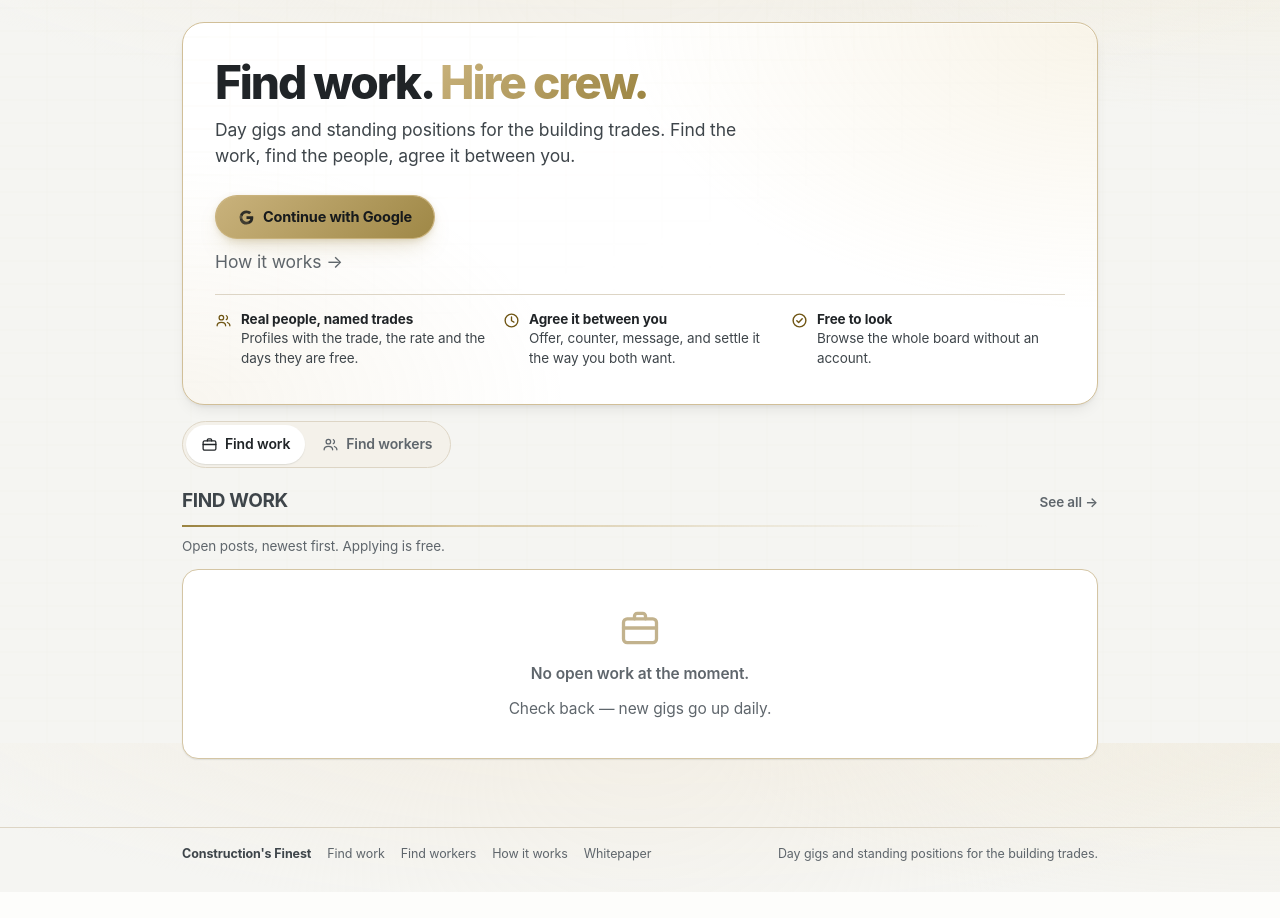
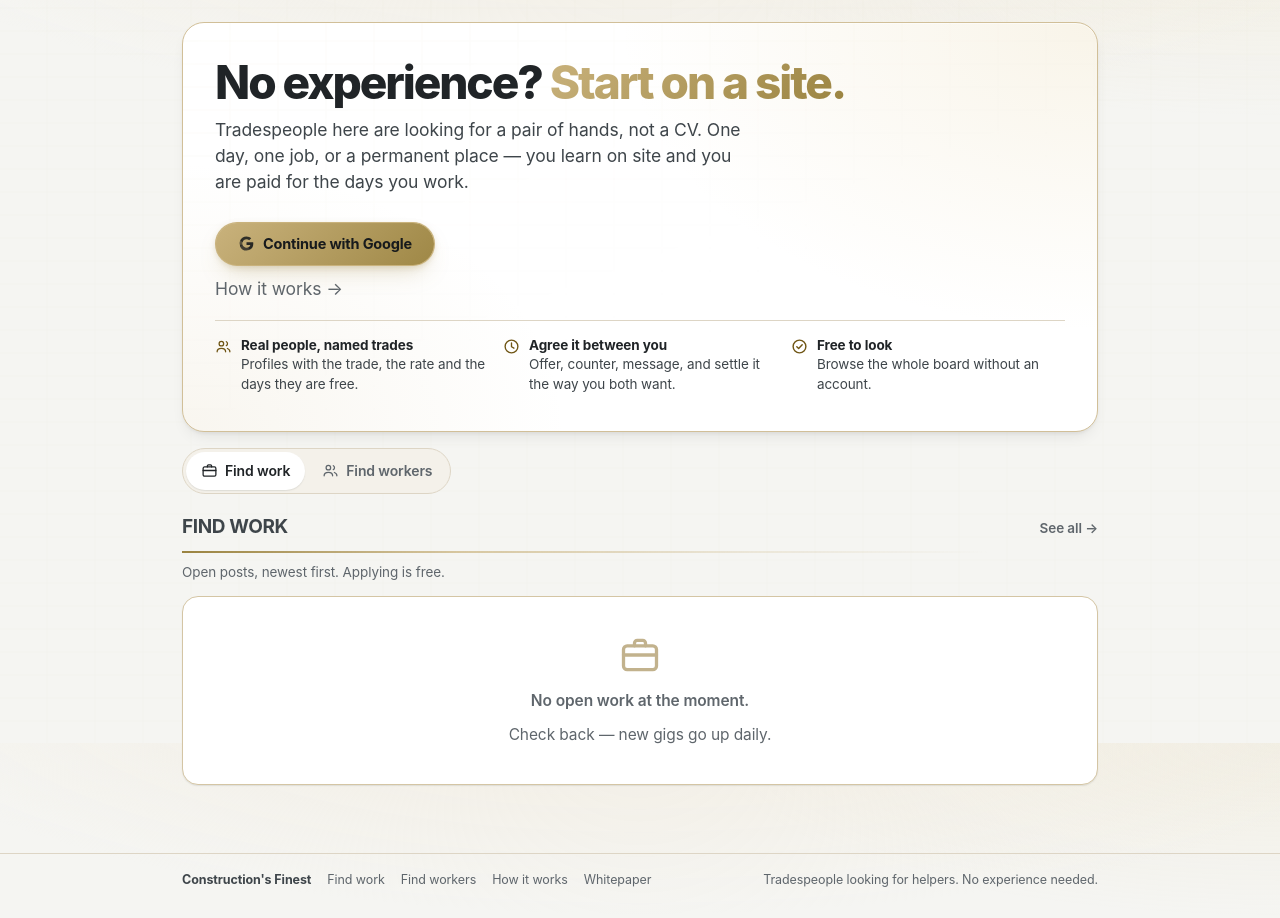
Before and after one commit to klementc98-droid/construction-marketplace, a Django app: page / in a window 1280 px wide. Shown: the part 57-975 px from the top of the page. Before the commit the page ends 942 px from the top, so only its background shows below. Run offline with Django 5.2, Linux system fonts and the light colour scheme; data comes from the database, SQL or seed files in the repository; data that the repository does not hold is empty.

Commit message:
Μάστορες looking for βοηθούς, not employers and tradespeople
The product was framed as a hiring board for people who already have a trade.
It is not. It is a tradesperson who needs a pair of hands, and somebody with no
experience who wants a way in — and the whole reason it can work is that those
two people currently have no way of finding each other.

That reframing is not paint. It changes what the app asks and what it shows.

**The question the product exists for is now a field on the job.** How much
experience this work actually needs — none, some, or a trade behind you — with
"none" as the default, and that default is an opinion rather than a shrug: the
people this exists to reach have nothing to declare, and a board that assumes
skill turns them away before they have applied. It is asked on the posting
form, it leads the card, and it is the one filter on the board that answers "is
this for me?" in a single tap.

**The headline says who it is for.** "Find work / Hire crew" is what every
board says and it speaks to people who already have a trade. It now opens with
the question the person on the other side is actually asking — no experience? —
and answers it.

**And the Greek says μάστορας and βοηθός.** Eighty-three strings, rewritten in
the catalogue rather than in the msgids, because "worker" and "client" remain
accurate names for what the *code* models — the person doing the work and the
person paying for it. What changed is the product's vocabulary, and the
product speaks Greek.

Rewritten by rule, longest match first, because Greek marks case on the article
as well as the noun: του τεχνίτη and τον τεχνίτη become different words. The
rules could not catch a wrong case, only a missed word, and one slipped through
— "5 βοηθούς" where a count wants the nominative "5 βοηθοί". A test that
asserts the plural forms caught it, which is the second time this session that
the i18n tests have earned their place.

Left for a following pass, and worth naming rather than half-doing: the English
source strings still say worker and client throughout, and the worker profile
still presents "0 years" as an absence rather than as the ordinary starting
point it now is.

712 tests.

Co-Authored-By: Claude Opus 5 (1M context) <noreply@anthropic.com>

```diff
--- a/assistant/tests.py
+++ b/assistant/tests.py
@@ -309,6 +309,7 @@ class CollectionTests(AssistantFixture):
         return {
             "title": "Framing help",
             "trade": self.carpentry.name,
+            "experience_wanted": "none",
             "description": "Two-storey rebuild, first floor.",
             "gig_dates": (timezone.localdate() + timedelta(days=3)).isoformat(),
             "gig_hours": 8,
@@ -348,6 +349,7 @@ class ReadyForReviewTests(AssistantFixture):
         payload = {
             "title": "Framing help",
             "trade": self.carpentry.name,
+            "experience_wanted": "none",
             "description": "First floor.",
             "gig_dates": (timezone.localdate() + timedelta(days=3)).isoformat(),
             "gig_hours": 8,
@@ -414,6 +416,7 @@ class HandoffTests(AssistantFixture):
             {
                 "title": "Framing help",
                 "trade": self.carpentry.pk,
+                "experience_wanted": "none",
                 "region": self.region.pk,
                 "description": "First floor.",
                 # Yesterday: the form must refuse it however it was collected.
--- a/core/test_i18n.py
+++ b/core/test_i18n.py
@@ -41,8 +41,8 @@ class CatalogueTests(TestCase):
             many = translation.ngettext(
                 "%(counter)s worker.", "%(counter)s workers.", 5
             )
-        self.assertEqual(one % {"counter": 1}, "1 τεχνίτης.")
-        self.assertEqual(many % {"counter": 5}, "5 τεχνίτες.")
+        self.assertEqual(one % {"counter": 1}, "1 βοηθός.")
+        self.assertEqual(many % {"counter": 5}, "5 βοηθοί.")
 
     def test_an_untranslated_string_falls_back_to_english(self):
         """Coverage is partial on purpose; the gap must read as English, not blank."""
--- a/jobs/forms.py
+++ b/jobs/forms.py
@@ -41,15 +41,27 @@ class _BaseJobForm(_RegionDefaultMixin):
 
     class Meta:
         model = Job
-        fields = ["trade", "title", "description", "region", "location"]
+        fields = [
+            "trade",
+            "title",
+            "description",
+            "experience_wanted",
+            "region",
+            "location",
+        ]
         labels = {
             "trade": _("Trade"),
             "title": _("Give it a short name"),
             "description": _("Describe the work"),
+            "experience_wanted": _("Who can do this?"),
             "location": _("Where in town?"),
         }
         help_texts = {
             "title": _("The line people see on the board — a few words, not the whole job."),
+            "experience_wanted": _(
+                "Most of the people here are starting out. Saying you will "
+                "show them is what gets you applicants."
+            ),
             "location": _("Neighbourhood, cross streets, or site name."),
         }
         widgets = {
@@ -576,6 +588,11 @@ class JobFilterForm(BrowseFilterForm):
         label=_("Type"),
         choices=[("", _("Standing and gigs"))] + list(JobType.choices),
     )
+    #: The one filter that answers "is this app for me?". Somebody with no
+    #: trade behind them is asking exactly this, and it should take one tap.
+    beginners = forms.BooleanField(
+        required=False, label=_("No experience needed")
+    )
 
     def filtered(self, queryset):
         data = self.cleaned_data if self.is_valid() else {}
@@ -584,6 +601,7 @@ class JobFilterForm(BrowseFilterForm):
             queryset.matching(data.get("q"))
             .for_trade(trade.slug if trade else None)
             .for_type(data.get("job_type"))
+            .open_to_beginners(bool(data.get("beginners")))
         )
 
 
--- a/jobs/test_offers.py
+++ b/jobs/test_offers.py
@@ -53,6 +53,7 @@ class OfferTests(JobFactoryMixin, TestCase):
     def offer_payload(self, **overrides):
         return {
             "trade": self.carpentry.pk,
+            "experience_wanted": "none",
             "region": self.region.pk,
             "title": "Second fix, Tuesday",
             "description": "Hanging doors on the first floor.",
@@ -449,6 +450,7 @@ class MultiDayOfferTests(JobFactoryMixin, TestCase):
     def payload(self, dates, **overrides):
         return {
             "trade": self.carpentry.pk,
+            "experience_wanted": "none",
             "region": self.region.pk,
             "title": "Second fix",
             "description": "Hanging doors on the first floor.",
@@ -1080,6 +1082,7 @@ class StaleEditTests(JobFactoryMixin, TestCase):
     def edit_payload(self, **overrides):
         return {
             "trade": self.job.trade.pk,
+            "experience_wanted": "none",
             "region": self.job.region.pk,
             "title": self.job.title,
             "description": self.job.description,
@@ -1198,6 +1201,7 @@ class EditingADayOfABookingTests(JobFactoryMixin, TestCase):
             reverse("jobs:edit", args=[job.pk]),
             {
                 "trade": job.trade.pk,
+                "experience_wanted": "none",
                 "region": job.region.pk,
                 "title": job.title,
                 "description": job.description,
@@ -1257,6 +1261,7 @@ class PaymentMethodCounterTests(JobFactoryMixin, TestCase):
             reverse("jobs:offer", args=[self.worker_profile.pk]),
             {
                 "trade": self.carpentry.pk,
+                "experience_wanted": "none",
                 "region": self.region.pk,
                 "title": "Second fix",
                 "description": "Doors on the first floor.",
--- a/jobs/tests.py
+++ b/jobs/tests.py
@@ -182,6 +182,7 @@ class PostingPermissionTests(JobFactoryMixin, TestCase):
             reverse("jobs:post", args=["gig"]),
             {
                 "trade": self.carpentry.pk,
+                "experience_wanted": "none",
                 "title": "Concrete pour",
                 "description": "Slab, one day.",
                 "region": self.region.pk,
@@ -203,6 +204,7 @@ class PostingPermissionTests(JobFactoryMixin, TestCase):
             reverse("jobs:post", args=["gig"]),
             {
                 "trade": self.carpentry.pk,
+                "experience_wanted": "none",
                 "title": "Too late",
                 "description": "x",
                 "region": self.region.pk,
--- a/static/css/crew.css
+++ b/static/css/crew.css
@@ -2179,6 +2179,16 @@ a.job-row:hover .stat-row.compact .stat {
   color: var(--accent-fg);
   box-shadow: var(--glow-gig);
 }
+/* The badge that decides whether somebody reads the rest of the card. Green
+   rather than gold: gold is what this app charges for and what it pays out,
+   and this is neither — it is an invitation, and it should read as one. */
+.badge.learn {
+  border-color: color-mix(in srgb, var(--ok) 40%, var(--line));
+  background: color-mix(in srgb, var(--ok) 12%, transparent);
+  color: var(--ok);
+  font-weight: 640;
+}
+
 .badge.state {
   border-color: color-mix(in srgb, var(--warn) 36%, var(--line));
   background: color-mix(in srgb, var(--warn) 10%, transparent);
--- a/templates/accounts/feed.html
+++ b/templates/accounts/feed.html
@@ -10,9 +10,15 @@
        it costs to look.
     {% endcomment %}
     <section class="hero">
-      <h1>{% translate "Find work." %} <span class="hot">{% translate "Hire crew." %}</span></h1>
+      {% comment %} The headline is the whole positioning, so it says the thing nobody
+         else in this market says. Not "find work" — every board says that, and
+         it speaks to people who already have a trade. The person this exists
+         for does not have one yet and is asking whether they are allowed in.
+      {% endcomment %}
+      <h1>{% translate "No experience?" %}
+        <span class="hot">{% translate "Start on a site." %}</span></h1>
       <p>
-        {% translate "Day gigs and standing positions for the building trades. Find the work, find the people, agree it between you." %}
+        {% translate "Tradespeople here are looking for a pair of hands, not a CV. One day, one job, or a permanent place — you learn on site and you are paid for the days you work." %}
       </p>
       <a class="btn" href="{% url 'google_login' %}?process=login">
         <svg viewBox="0 0 24 24" aria-hidden="true" width="17" height="17">
--- a/templates/base.html
+++ b/templates/base.html
@@ -10,7 +10,7 @@
 {% endcomment %}
 <meta name="theme-color" content="#f5f5f2" media="(prefers-color-scheme: light)">
 <meta name="theme-color" content="#050505" media="(prefers-color-scheme: dark)">
-<meta name="description" content="{% block description %}{% translate "Day gigs and standing positions for the trades. Find work, find people, agree the terms." %}{% endblock %}">
+<meta name="description" content="{% block description %}{% translate "Tradespeople looking for helpers. No experience needed — you learn on site and you are paid for the days you work." %}{% endblock %}">
 <title>{% block title %}Construction's Finest{% endblock %}</title>
 
 {% comment %}
@@ -251,7 +251,7 @@ correct answer anyway.
       <a href="{% url 'core:whitepaper' %}"
          {% if nav == 'whitepaper' %}aria-current="page"{% endif %}>{% translate "Whitepaper" %}</a>
       <span class="spacer"></span>
-      <span>{% translate "Day gigs and standing positions for the building trades." %}</span>
+      <span>{% translate "Tradespeople looking for helpers. No experience needed." %}</span>
     {% endblock %}
   </div>
 </footer>
--- a/templates/core/about.html
+++ b/templates/core/about.html
@@ -1,7 +1,7 @@
 {% extends "base.html" %}
 {% load i18n %}
 {% block title %}{% translate "How it works — Construction's Finest" %}{% endblock %}
-{% block description %}{% translate "Day gigs and standing positions for the building trades. How posting, applying, agreeing terms and getting paid work here." %}{% endblock %}
+{% block description %}{% translate "How a tradesperson finds a helper here, and how somebody with no experience gets their first day on a site." %}{% endblock %}
 
 {% comment %}
 Every figure on this page comes from the view, which reads config/business_rules.py.
@@ -12,7 +12,7 @@ a marketing page that disagrees with the code is a false statement about someone
 {% block content %}
   <h1>{% translate "What we do" %}</h1>
   <p class="lede">
-    {% translate "Construction's Finest is a hiring board for the building trades. Day gigs and standing positions, in one market, with the money for a gig held before anyone turns up." %}
+    {% translate "Construction's Finest is where a tradesperson finds a pair of hands. Most of the jobs here need no experience — somebody shows you on site, and you are paid for the days you work. One day, a few days, or a permanent place, with the money for a day held before anybody turns up." %}
   </p>
 
   <div class="prose">
```
Also changed, not shown: jobs/models.py (+55 -0 lines), templates/jobs/_job_row.html (+8 -0 lines), jobs/migrations/0011_experience_wanted.py (added), locale/el/LC_MESSAGES/django.po, 1 other file.
